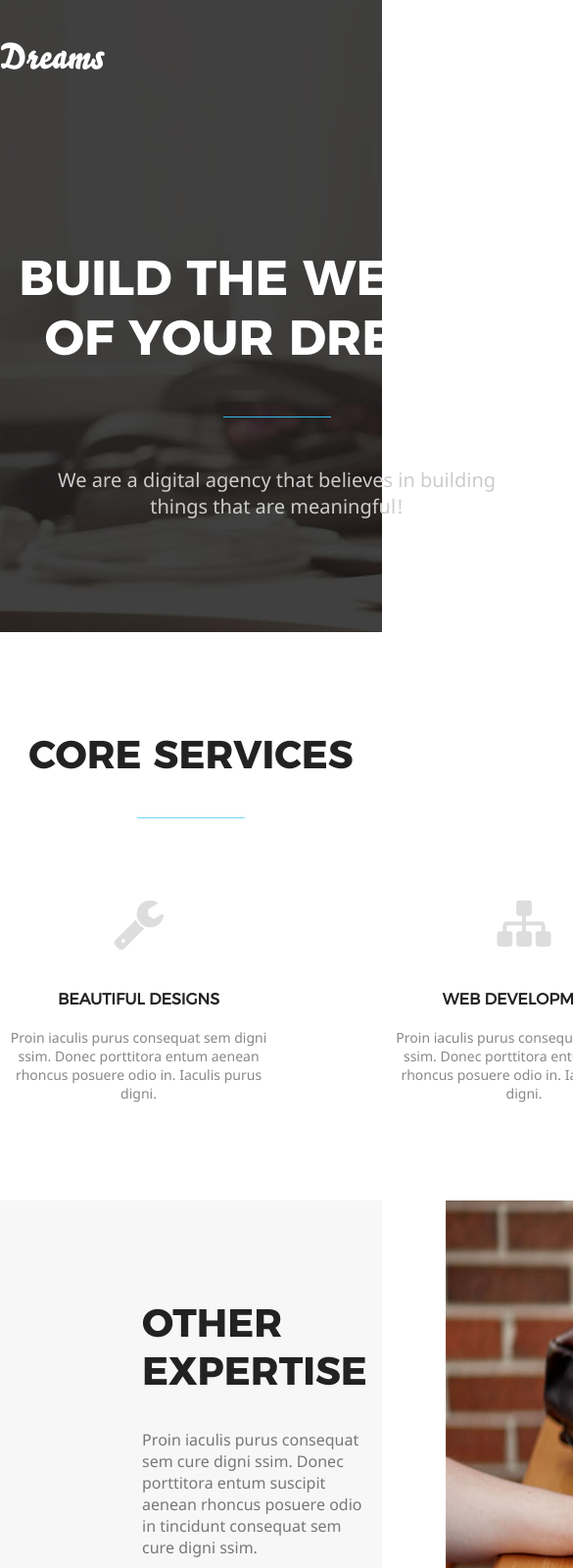
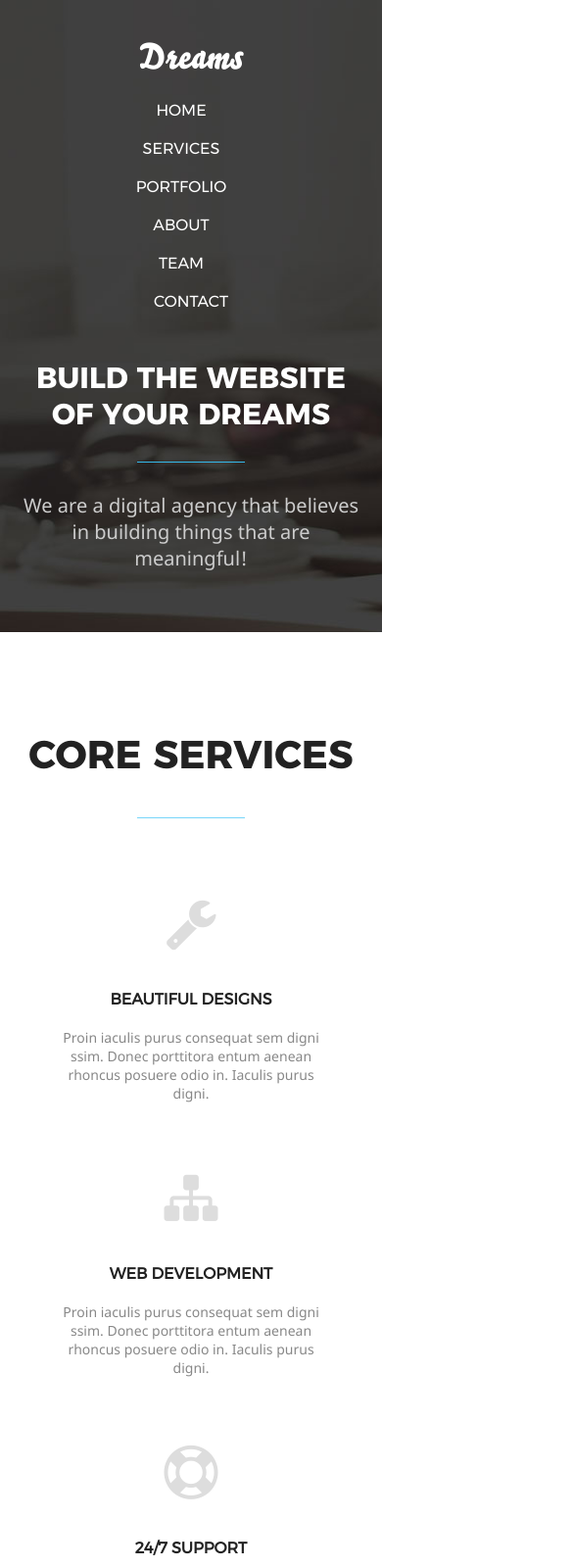
Before and after one commit to portfolio-homa/dreams-project, a website: page index.html in a window 390 px wide. Shown: the top 1600 px of the page at 98% size, 585 px wide, since content can reach past the window. Drawn offline with nearby package versions, Linux system fonts and the light colour scheme; files whose address does not match are found by name; a web font is replaced by a local one.

Commit message:
started to do responsive

```diff
--- a/index.html
+++ b/index.html
@@ -2,6 +2,7 @@
 <html lang="en">
 <head>
     <meta charset="UTF-8">
+    <meta name="viewport" content="width=device-width, initial-scale=1">
     <title>Dreams</title>
     <link rel="stylesheet" href="node_modules/animate.css/animate.min.css">
     <link rel="stylesheet" href="css/main.min.css">
--- a/scss/modules/expertise/expertise.scss
+++ b/scss/modules/expertise/expertise.scss
@@ -10,18 +10,18 @@
   }
 
   &__block {
-    flex-grow: 1;
+    width: 47%;
 
     &-img {
-      width: 420px;
-      height: 620px;
+      width: 100%;
+      height: 100%;
     }
   }
 }
 
 .other-expertise {
-  flex-grow: 2;
-  margin: 100px 80px 85px 145px;
+  width: 49%;
+  padding: 50px 0 0 25px;
 
   &__title {
     text-transform: $textTransform;
@@ -91,3 +91,39 @@
     margin-left: 10px;
   }
 }
+
+
+@media (max-width: 1023px) {
+  .other-expertise {
+    padding: 15px 15px 0;
+
+    &__title {
+      font-size: 30px;
+      margin-bottom: 10px;
+    }
+
+    &__text {
+      margin-bottom: 30px;
+    }
+  }
+
+  .expertise__item {
+    width: 100%;
+  }
+}
+
+@media (max-width: 767px) {
+  .expertise-wrap_height {
+    flex-direction: column;
+    align-items: center;
+    height: 100%;
+  }
+
+  .other-expertise {
+    margin-bottom: 30px;
+  }
+
+  .other-expertise, .expertise-wrap__block {
+    width: 92%;
+  }
+}
--- a/scss/modules/header/header.scss
+++ b/scss/modules/header/header.scss
@@ -4,11 +4,11 @@
   background-size: cover;
 
   &__nav {
-    width: 1110px;
+    max-width: 1110px;
     display: flex;
     justify-content: space-between;
     margin: 0 auto;
-    padding-top: 40px;
+    padding: 40px 20px 0;
 
     &-logo {
       text-decoration: none;
@@ -20,8 +20,9 @@
   }
 
   &__info {
-    width: 565px;
+    max-width: 565px;
     margin: 170px auto 0;
+    padding: 0 20px;
 
     &-title {
       text-transform: $textTransform;
@@ -32,7 +33,7 @@
     }
 
     &-text {
-      width: 448px;
+      max-width: 448px;
       text-align: center;
       font: 20px $mainFont;
       color: $SILVER;
@@ -72,3 +73,56 @@
     }
   }
 }
+
+@media (max-width: 767px) {
+  .header {
+    &__nav {
+      flex-direction: column;
+      align-items: center;
+    }
+
+    &__info {
+      margin-top: 110px;
+    }
+  }
+
+  .navigation {
+    text-align: center;
+
+    &__item {
+      margin-right: 20px;
+
+      &:last-child {
+        margin-right: 0;
+      }
+    }
+  }
+
+}
+
+@media (max-width: 544px) {
+  .navigation {
+    display: block;
+
+    &__item {
+      display: block;
+      margin-bottom: 20px;
+    }
+  }
+
+  .header {
+    &__info {
+      margin-top: 30px;
+    }
+  }
+
+  .header__info-title {
+    font-size: 30px;
+    padding-bottom: 30px;
+  }
+
+  .header__info-text {
+    margin-top: 30px;
+  }
+
+}
--- a/scss/modules/portfolio/portfolio.scss
+++ b/scss/modules/portfolio/portfolio.scss
@@ -10,6 +10,10 @@
 
   &__info, &__img {
     margin-top: 100px;
+  }
+
+  &__img-ipad {
+    width: 100%;
   }
 
   &__info {
--- a/scss/modules/services/services.scss
+++ b/scss/modules/services/services.scss
@@ -18,7 +18,7 @@
 .services {
   display: flex;
   justify-content: space-between;
-  width: 1070px;
+  max-width: 1070px;
   margin: 80px auto 100px;
 
   &__item {
@@ -55,3 +55,16 @@
     margin-bottom: 40px;
   }
 }
+
+
+@media (max-width: 767px) {
+  .services {
+    flex-direction: column;
+    align-items: center;
+    margin-bottom: 0;
+
+    &__item {
+      margin-bottom: 70px;
+    }
+  }
+}
```
Also changed, not shown: css/main.min.css.
